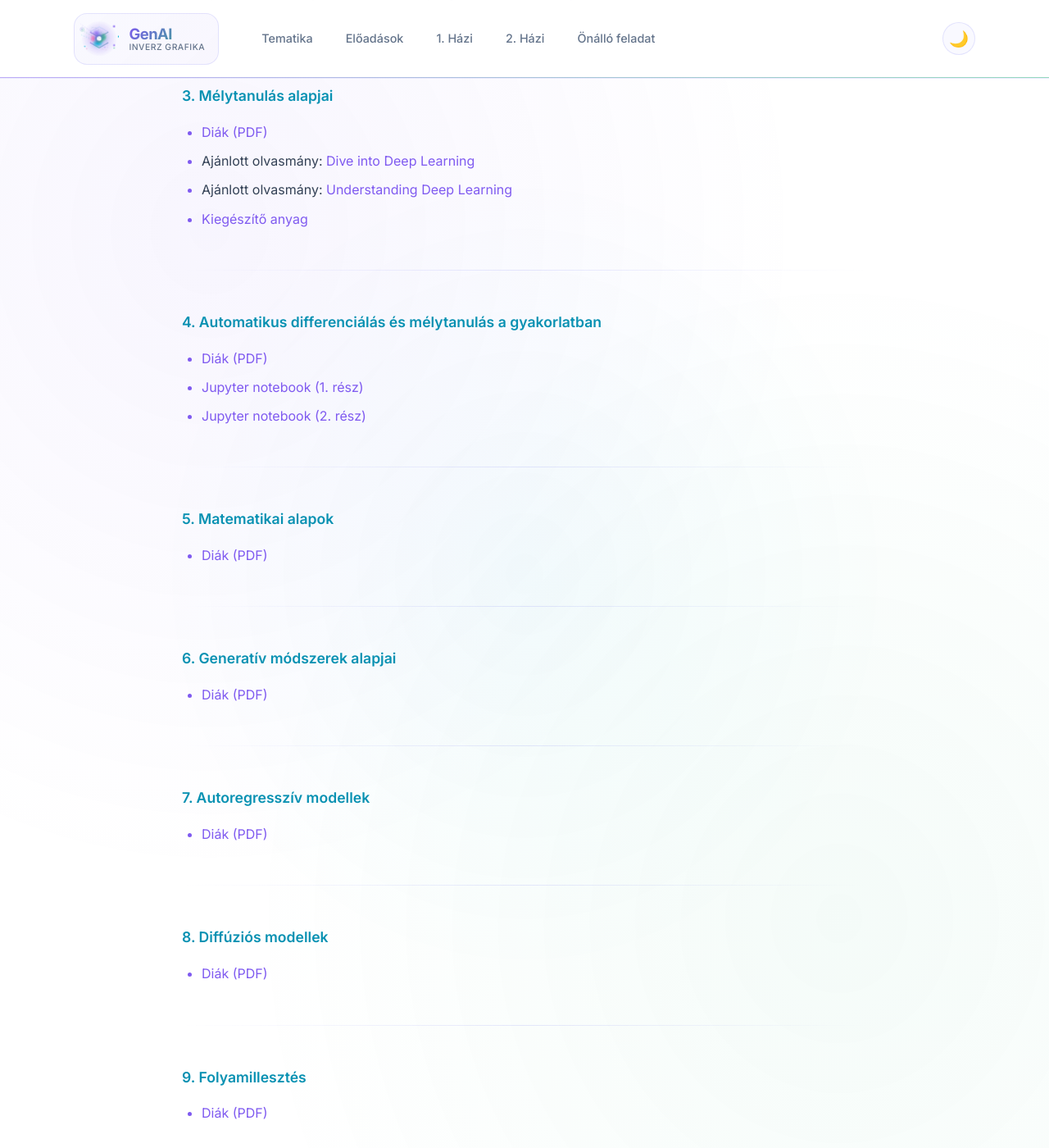
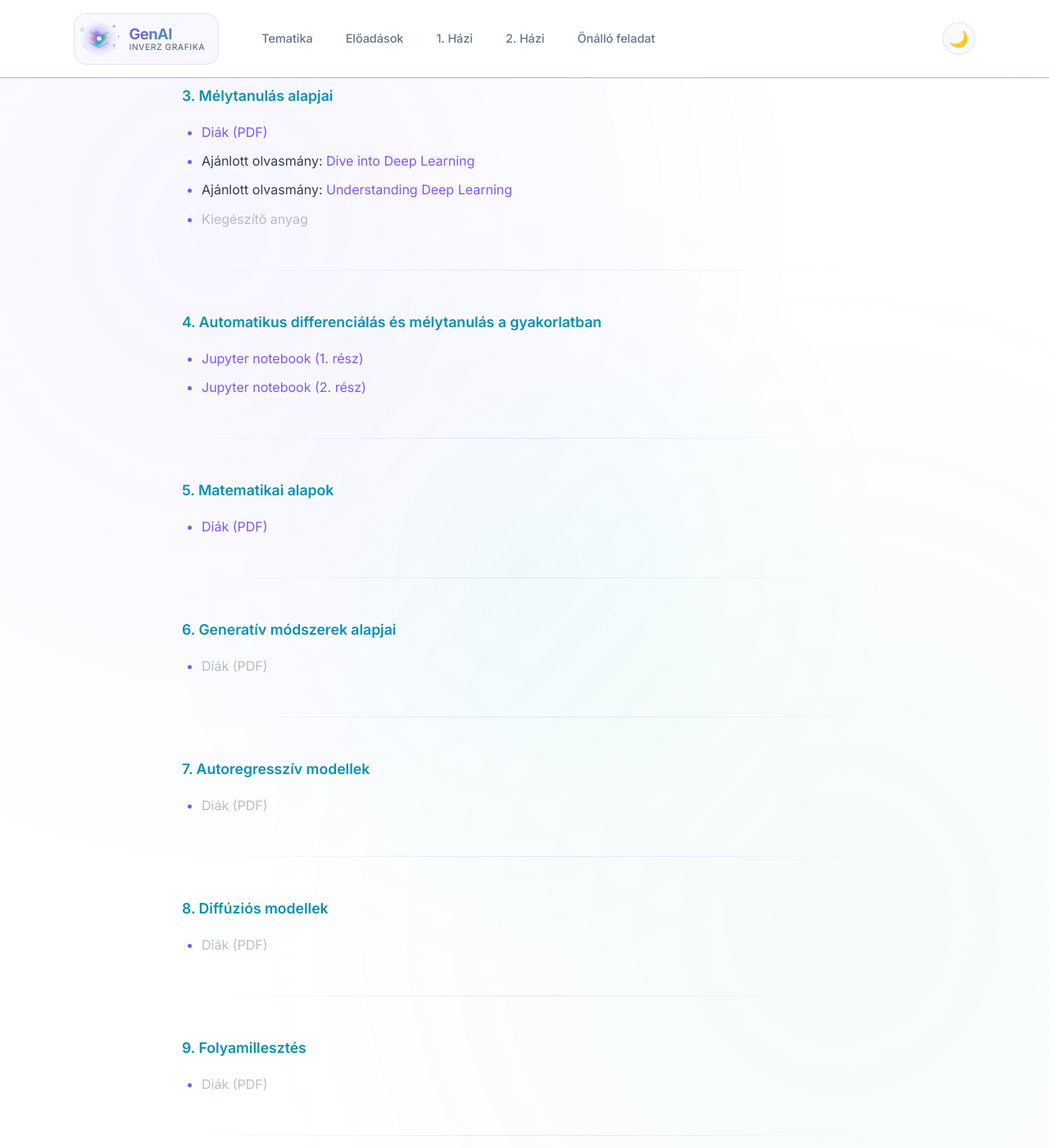
Before and after one commit to VaitkusM/genai-inverse-graphics-bme-vik-iit, a Jekyll site: the page built from eloadasok.md, in a window 1280 px wide and 1400 px high, scrolled down 999 px. Shown: the whole window at 82% size. Built offline with Jekyll 4.4.1, drawn with Linux system fonts in a browser that asks for light colours.

Commit message:
Sync from private repository

```diff
--- a/assets/css/style.css
+++ b/assets/css/style.css
@@ -782,6 +782,14 @@ main > * {
   animation: fadeIn 0.5s ease forwards;
 }
 
+/* Disabled / coming-soon links */
+.disabled-link {
+  color: var(--text-muted);
+  opacity: 0.45;
+  cursor: default;
+  pointer-events: none;
+}
+
 /* Emphasis styling */
 em {
   color: var(--accent-2);
--- a/eloadasok.md
+++ b/eloadasok.md
@@ -34,13 +34,12 @@ Az előadások diái és kiegészítő anyagok itt lesznek elérhetők.
 - [Diák (PDF)](GenAI_2026_E03_NeuralNetworks.pdf)
 - Ajánlott olvasmány: [Dive into Deep Learning](https://d2l.ai/)
 - Ajánlott olvasmány: [Understanding Deep Learning](https://udlbook.github.io/udlbook/)
-- [Kiegészítő anyag](#)
+- <span class="disabled-link">Kiegészítő anyag</span>
 
 ---
 
 ### 4. Automatikus differenciálás és mélytanulás a gyakorlatban {#het-4}
 
-- [Diák (PDF)](#)
 - [Jupyter notebook (1. rész)](E04_PyTorch-1_Alapok.ipynb)
 - [Jupyter notebook (2. rész)](E04_PyTorch-2_NN.ipynb)
 
@@ -48,105 +47,105 @@ Az előadások diái és kiegészítő anyagok itt lesznek elérhetők.
 
 ### 5. Matematikai alapok {#het-5}
 
-- [Diák (PDF)](#)
+- [Diák (PDF)](GenAI_2026_E05_MathBasics.pdf)
 
 ---
 
 ### 6. Generatív módszerek alapjai {#het-6}
 
-- [Diák (PDF)](#)
+- <span class="disabled-link">Diák (PDF)</span>
 
 ---
 
 ### 7. Autoregresszív modellek {#het-7}
 
-- [Diák (PDF)](#)
+- <span class="disabled-link">Diák (PDF)</span>
 
 ---
 
 ### 8. Diffúziós modellek {#het-8}
 
-- [Diák (PDF)](#)
+- <span class="disabled-link">Diák (PDF)</span>
 
 ---
 
 ### 9. Folyamillesztés {#het-9}
 
-- [Diák (PDF)](#)
+- <span class="disabled-link">Diák (PDF)</span>
 
 ---
 
 ### 10. Vezérelt generálás {#het-10}
 
-- [Diák (PDF)](#)
+- <span class="disabled-link">Diák (PDF)</span>
 
 ---
 
 ### 11. Diffúziós képszintézis a gyakorlatban {#het-11}
 
-- [Diák (PDF)](#)
-- [1. Házi feladat](#)
+- <span class="disabled-link">Diák (PDF)</span>
+- <span class="disabled-link">1. Házi feladat</span>
 
 ---
 
 ### 12. Haladó diffúziós képszintézis {#het-12}
 
-- [Diák (PDF)](#)
+- <span class="disabled-link">Diák (PDF)</span>
 
 ---
 
 ### 13. Videógenerálás {#het-13}
 
-- [Diák (PDF)](#)
+- <span class="disabled-link">Diák (PDF)</span>
 
 ---
 
 ### 14. 3D generatív modellezés alapjai {#het-14}
 
-- [Diák (PDF)](#)
+- <span class="disabled-link">Diák (PDF)</span>
 
 ---
 
 ### 15. Neurális implicit reprezentációk {#het-15}
 
-- [Diák (PDF)](#)
+- <span class="disabled-link">Diák (PDF)</span>
 
 ---
 
 ### 16. Inverz grafika alapjai {#het-16}
 
-- [Diák (PDF)](#)
+- <span class="disabled-link">Diák (PDF)</span>
 
 ---
 
 ### 17. Inverz grafika alkalmazásai {#het-17}
 
-- [Diák (PDF)](#)
-- [2. Házi feladat](#)
+- <span class="disabled-link">Diák (PDF)</span>
+- <span class="disabled-link">2. Házi feladat</span>
 
 ---
 
 ### 18. Neurális Radiancia Mezők (NeRF) {#het-18}
 
-- [Diák (PDF)](#)
+- <span class="disabled-link">Diák (PDF)</span>
 
 ---
 
 ### 19. 3D Gaussian Splatting (3DGS) {#het-19}
 
-- [Diák (PDF)](#)
+- <span class="disabled-link">Diák (PDF)</span>
 
 ---
 
 ### 20. NeRF / 3DGS a gyakorlatban {#het-20}
 
-- [Diák (PDF)](#)
+- <span class="disabled-link">Diák (PDF)</span>
 
 ---
 
 ### 21. Inverz grafika generatív alkalmazásai {#het-21}
 
-- [Diák (PDF)](#)
+- <span class="disabled-link">Diák (PDF)</span>
 
 ---
 
```
Also changed, not shown: 3 other files.
